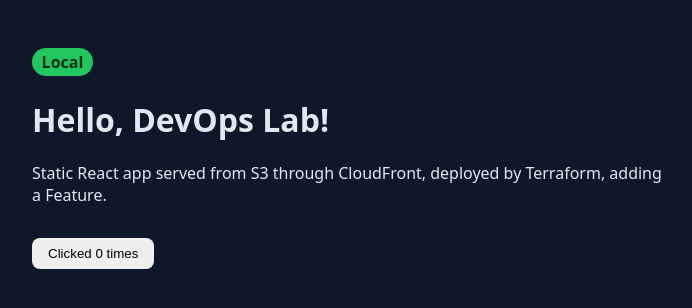
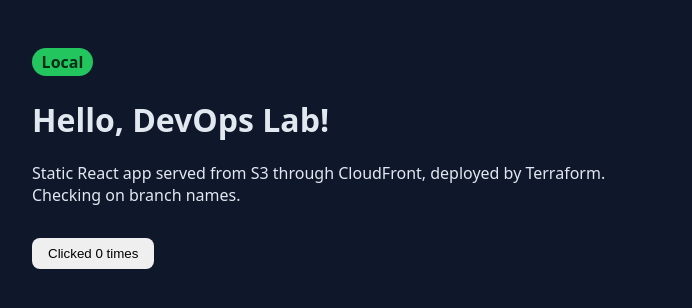
Before and after one commit to devopsn3rd/devops-lab, a React (Vite) app: page / in a window 1280 px wide. Shown: the top 308 px of the page, without its empty margins (288-980 px from the left). Built offline with nearby package versions, Linux system fonts and the light colour scheme.

Commit message:
Checking on branch names

```diff
--- a/src/App.jsx
+++ b/src/App.jsx
@@ -9,7 +9,7 @@ export default function App({ environment }) {
     <main>
       <span className="badge">{environmentLabel(environment)}</span>
       <h1>{greeting('DevOps Lab')}</h1>
-      <p>Static React app served from S3 through CloudFront, deployed by Terraform, adding a Feature.</p>
+      <p>Static React app served from S3 through CloudFront, deployed by Terraform. Checking on branch names.</p>
       <button type="button" onClick={() => setClicks((c) => c + 1)}>
         Clicked {clicks} times
       </button>
```
